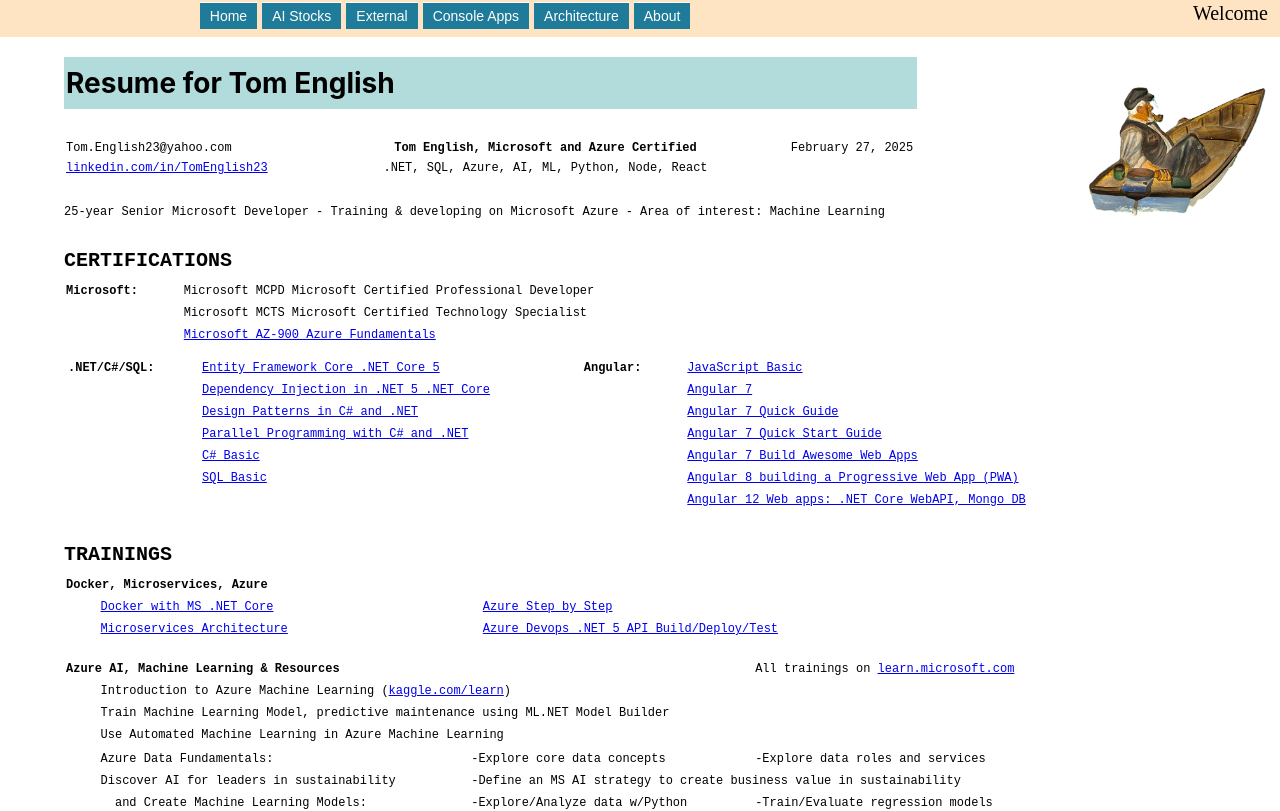
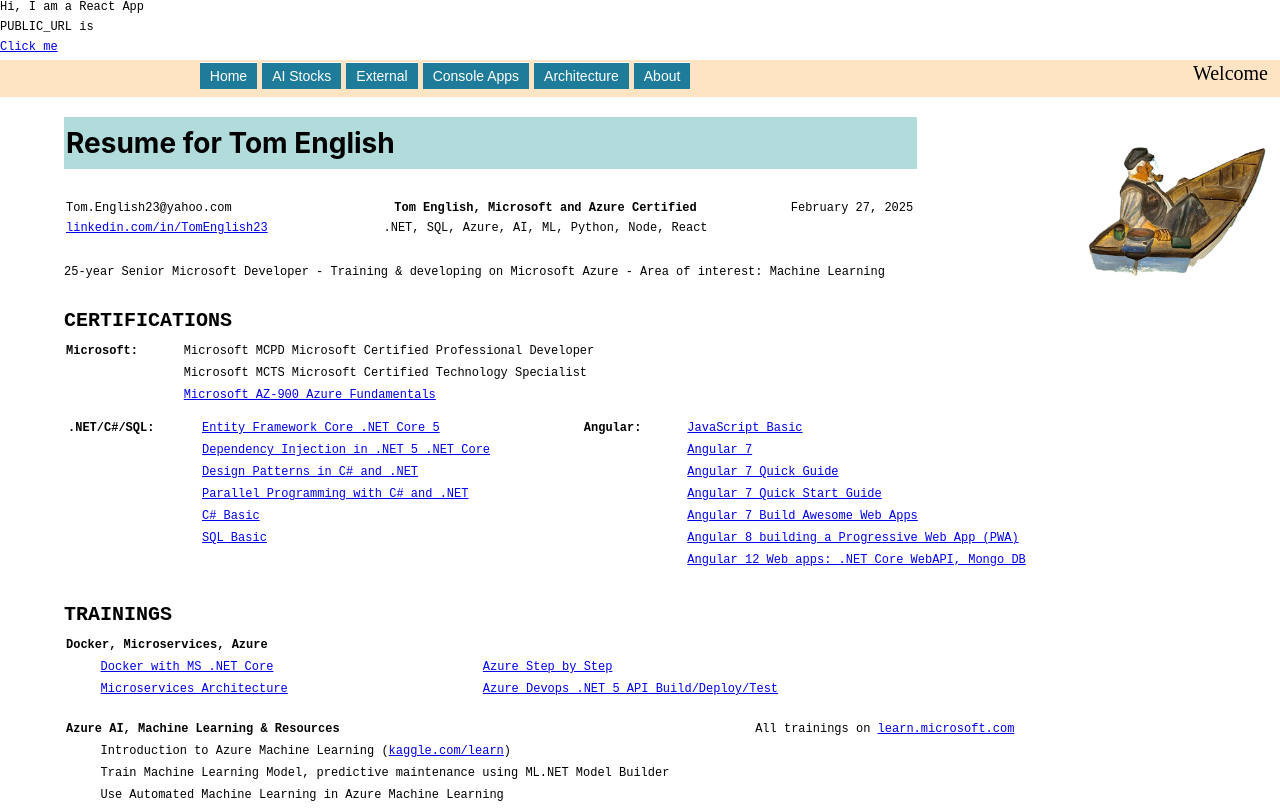
Before and after one commit to tomenglish23/TomEnglishAI, a React (Create React App) app: page /TomEnglishAI/TomEnglishAIResume in a window 1280 px wide. Shown: the top 811 px of the page. Built offline with nearby package versions, Linux system fonts and the light colour scheme.

Commit message:
more debugging basename

```diff
--- a/package.json
+++ b/package.json
@@ -9,6 +9,7 @@
     "@testing-library/user-event": "^13.5.0",
     "axios": "^1.7.7",
     "gh-pages": "^6.3.0",
+    "history": "^5.3.0",
     "json": "^11.0.0",
     "pandas-js": "^0.2.4",
     "playht": "^0.16.0",
--- a/public/index.html
+++ b/public/index.html
@@ -15,19 +15,24 @@
       user's mobile device or desktop. See https://developers.google.com/web/fundamentals/web-app-manifest/
     -->
     <link rel="manifest" href="%PUBLIC_URL%/manifest.json" />
+   <!--  <base href="/TomEnglishAI/">  tmetmetme. I added this. -->
     <!--
       Notice the use of %PUBLIC_URL% in the tags above.
-      It will be replaced with the URL of the `public` folder during the build.
-      Only files inside the `public` folder can be referenced from the HTML.
+      It will be replaced with the [URL of the `public` folder] during the build.
+      ** Only files inside the `public` folder can be referenced from the HTML.
 
-      Unlike "/favicon.ico" or "favicon.ico", "%PUBLIC_URL%/favicon.ico" will
-      work correctly both with client-side routing and a non-root public URL.
-      Learn how to configure a non-root public URL by running `npm run build`.
+      Unlike "/favicon.ico" or "favicon.ico",
+      "%PUBLIC_URL%/favicon.ico" works with client-side routing and a non-root public URL.
+      Learn how to configure a non-root public URL by running `npm run build`. **
     -->
     <title>React App</title>
   </head>
   <body>
     <noscript>You need to enable JavaScript to run this app.</noscript>
+    <p>Hi, I am a React App</p>
+    <p>PUBLIC_URL is %PUBLIC_URL%</p>
+    <p><a href="AIStocks/AIStocksIndexes">Click me</a></p>
+
     <div id="root"></div>
     <!--
       This HTML file is a template.
@@ -37,7 +42,11 @@
       The build step will place the bundled scripts into the <body> tag.
 
       To begin the development, run `npm start` or `yarn start`.
-      To create a production bundle, use `npm run build` or `yarn build`.
+      To create a production bundle, use
+
+           `npm run build`
+
+      or `yarn build`.
     -->
   </body>
 </html>
--- a/src/App.js
+++ b/src/App.js
@@ -38,11 +38,14 @@
 
 import React                       from 'react';
 import { BrowserRouter as Router, Route, Routes } from 'react-router-dom';
+import { createBrowserHistory } from 'history';
+
+export const history = createBrowserHistory({ basename: process.env.PUBLIC_URL });
 
 function App() {
   return (
-    <Router basename={process.env.PUBLIC_URL}>
-      <div>
+    <Router>
+    <div>
         <Routes>
         {/* <Route exact path="/"                  element={<SignIn />} /> */}
         <Route exact path="/"                  element={<Home />} />
@@ -72,7 +75,7 @@
           <Route path="/AIConsoleApps/AIConsoleApps"          element={<AIConsoleApps />} />
           <Route path="/AIConsoleApps/GetStkHist"             element={<AIGetStkHist />} />
 
-          <Route path="/AIArchitecture/AIArchitecture"        element={<AIArchitecture />} />
+          <Route path="./AIArchitecture/AIArchitecture"        element={<AIArchitecture />} />
           <Route path="/AIArchitecture/AIHowTo"               element={<AIHowTo />} />
           <Route path="/AIArchitecture/AITechnologies"        element={<AITechnologies />} />
           <Route path="/AIArchitecture/Todo"                  element={<Todo />} />
--- a/src/Components/TomEnglishAI/TomEnglishAIResume.js
+++ b/src/Components/TomEnglishAI/TomEnglishAIResume.js
@@ -3,7 +3,7 @@
 import '../CSS/styles.css';
 import backgroundImage from '../../Images/OldManInDingyNoBG.png';
 
-export default function HowAIEvolved() {
+export default function TomEnglishAIResume() {
 
   return (
     <div style={{ backgroundImage: `url(${backgroundImage})`, backgroundSize: '16%',
```
Also changed, not shown: 1 other file (tests, documents, lock files or other folders).
